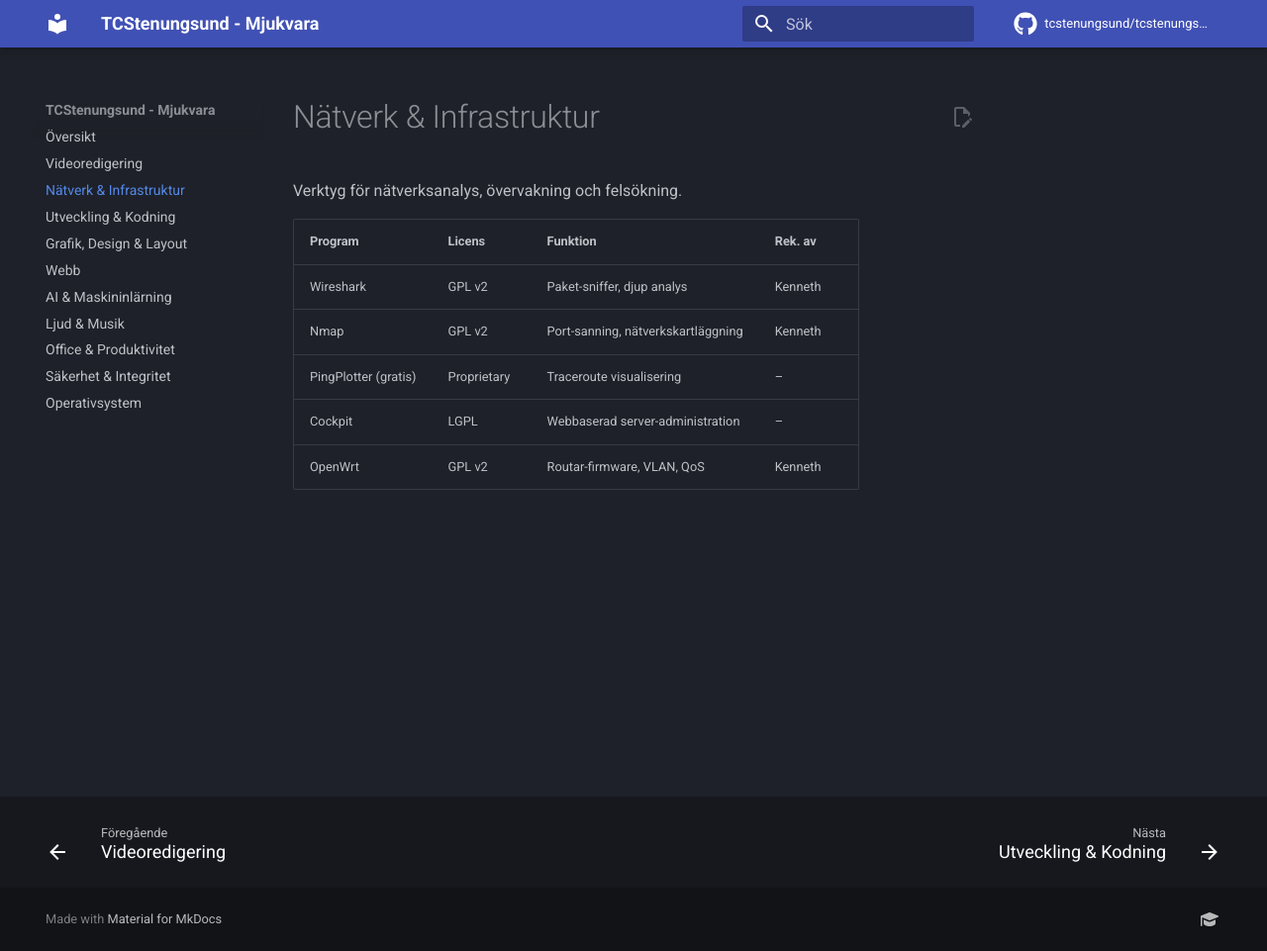
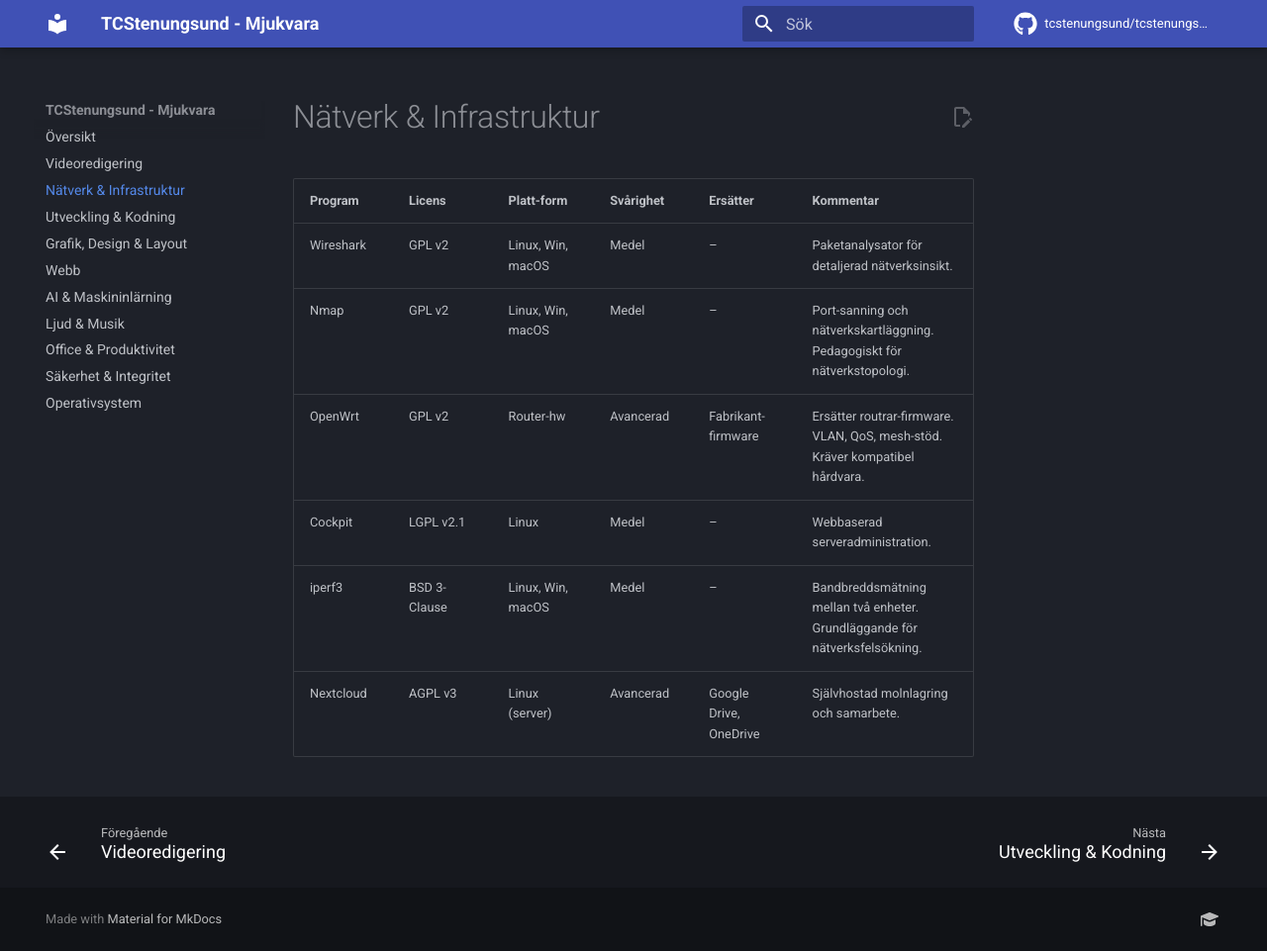
Before and after one commit to tcstenungsund/mjukvara, an MkDocs documentation site: the page built from docs/natverk/index.md, in a window 1280 px wide and 961 px high. Shown: the whole window at 99% size. Built offline with MkDocs 1.6.1 and Material for MkDocs 9.7.7, drawn with Linux system fonts in a browser that asks for light colours; comment, search, counter and statistics services are not loaded.

Commit message:
Revise network tools table with new columns and entries

```diff
--- a/docs/natverk/index.md
+++ b/docs/natverk/index.md
@@ -1,11 +1,10 @@
 # Nätverk & Infrastruktur
 
-Verktyg för nätverksanalys, övervakning och felsökning.
-
-| Program                | Licens      | Funktion                                | Rek. av   |
-|------------------------|-------------|------------------------------------------|-----------|
-| Wireshark              | GPL v2      | Paket-sniffer, djup analys              | Kenneth   |
-| Nmap                   | GPL v2      | Port-sanning, nätverkskartläggning      | Kenneth   |
-| PingPlotter (gratis)   | Proprietary | Traceroute visualisering                | –         |
-| Cockpit                | LGPL        | Webbaserad server-administration        | –         |
-| OpenWrt                | GPL v2      | Routar-firmware, VLAN, QoS              | Kenneth   |
+| Program | Licens | Platt-form | Svårighet | Ersätter | Kommentar |
+|---|---|---|---|---|---|
+| Wireshark | GPL v2 | Linux, Win, macOS | Medel | – | Paketanalysator för detaljerad nätverksinsikt. |
+| Nmap | GPL v2 | Linux, Win, macOS | Medel | – | Port-sanning och nätverkskartläggning. Pedagogiskt för nätverkstopologi. |
+| OpenWrt | GPL v2 | Router-hw | Avancerad | Fabrikant-firmware | Ersätter routrar-firmware. VLAN, QoS, mesh-stöd. Kräver kompatibel hårdvara. |
+| Cockpit | LGPL v2.1 | Linux | Medel | – | Webbaserad serveradministration. |
+| iperf3 | BSD 3-Clause | Linux, Win, macOS | Medel | – | Bandbreddsmätning mellan två enheter. Grundläggande för nätverksfelsökning. |
+| Nextcloud | AGPL v3 | Linux (server) | Avancerad | Google Drive, OneDrive | Självhostad molnlagring och samarbete. |
```
